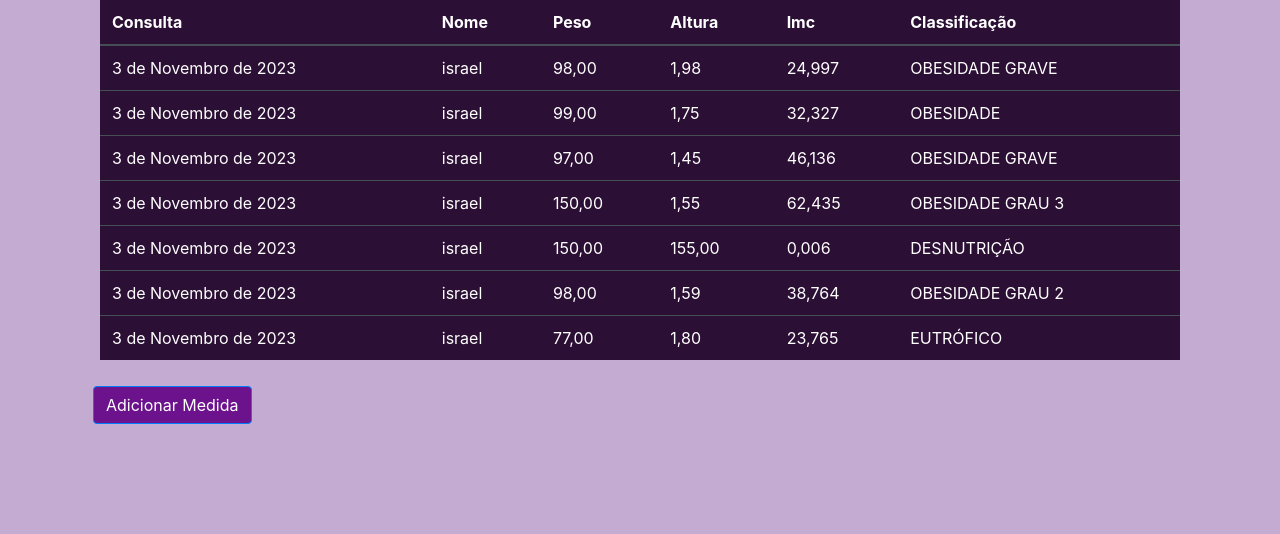
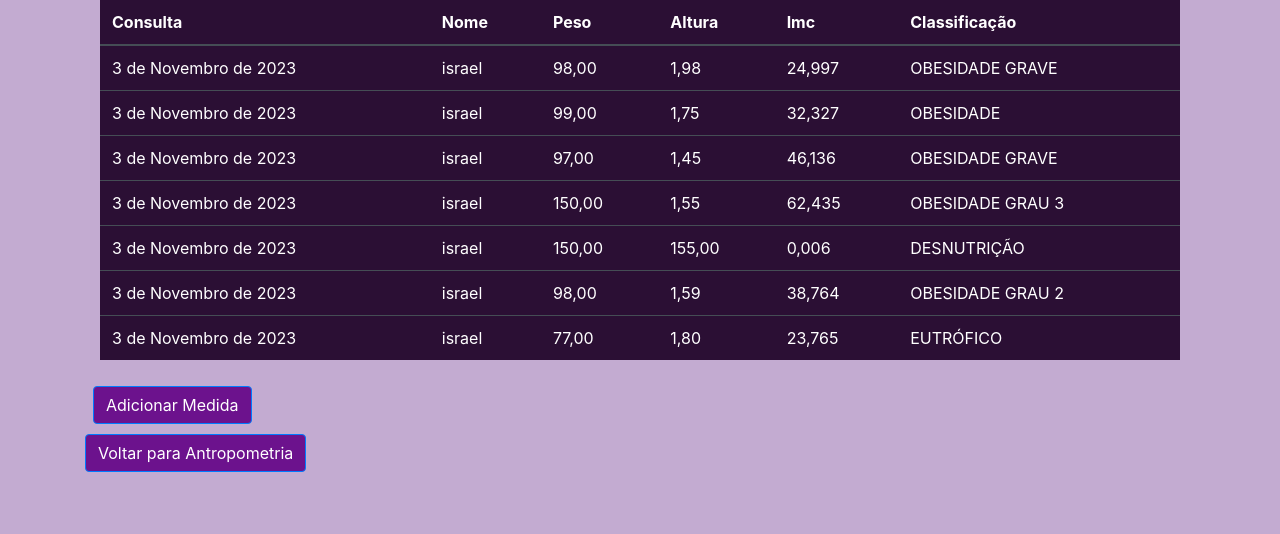
Before and after one commit to Macedorael/Projeto-Nutri, a Django app: page /imc/1 in a window 1280 px wide. Shown: the part 143-677 px from the top of the page. Run offline with Django 4.2, Linux system fonts and the light colour scheme; data comes from the database, SQL or seed files in the repository; some libraries are stand-ins or nearby versions.

Commit message:
colocando botao de voltar

```diff
--- a/plano/templates/antropometria.html
+++ b/plano/templates/antropometria.html
@@ -15,6 +15,10 @@
             <a href="{% url 'imc' paciente.id %}" class="btn btn-primary">IMC</a>
             <a href="{% url 'circuferencias' paciente.id %}" class="btn btn-primary">CIRCUNFERÊNCIAS</a>
             <a href="{% url 'imc' paciente.id %}" class="btn btn-primary">% GORDURA</a>
+
+        </div>
+        <div class="d-flex">
+            <a href="{% url 'paciente' paciente.id %}" class="btn btn-primary">Voltar para paciente</a>
         </div>
     </div>
     <script src="https://code.jquery.com/jquery-3.6.0.min.js"></script>
--- a/plano/templates/circuferencias.html
+++ b/plano/templates/circuferencias.html
@@ -77,6 +77,9 @@
         <div class="d-flex">
             <button type="button" class="btn btn-primary ml-2" data-toggle="modal" data-target="#modalMedida">Adicionar Medida</button>
         </div>
+        <div class="d-flex">
+            <a href="{% url 'antropometria' paciente.id %}" class="btn btn-primary">Voltar para Antropometria </a>
+        </div>
     </div>
 
     {% include 'fazercircuferencia.html' %}
--- a/plano/templates/imc.html
+++ b/plano/templates/imc.html
@@ -43,6 +43,9 @@
         <div class="d-flex">
             <button type="button" class="btn btn-primary ml-2" data-toggle="modal" data-target="#modalMedida">Adicionar Medida</button>
         </div>
+        <div class="d-flex">
+            <a href="{% url 'antropometria' paciente.id %}" class="btn btn-primary">Voltar para Antropometria </a>
+        </div>
     </div>
 
     {% include 'fazermedida.html' %}
--- a/plano/views.py
+++ b/plano/views.py
@@ -182,6 +182,7 @@ def fazercircuferencia(request,pk):
     paciente = Paciente.objects.get(id=pk)
 
     if request.method == 'POST':
+
         nome = paciente
         pescoco = float(request.POST.get('pescoco'))
         ombro = float(request.POST.get('ombro'))
```
